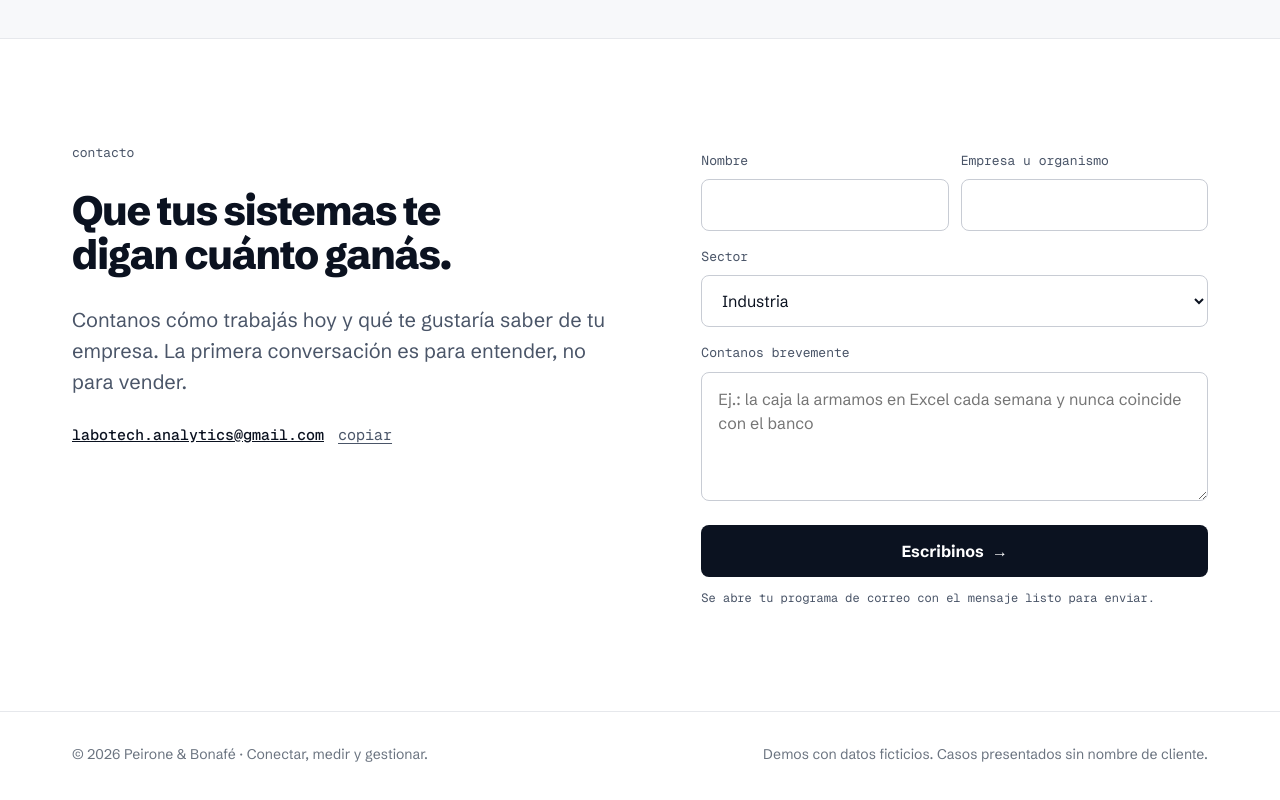
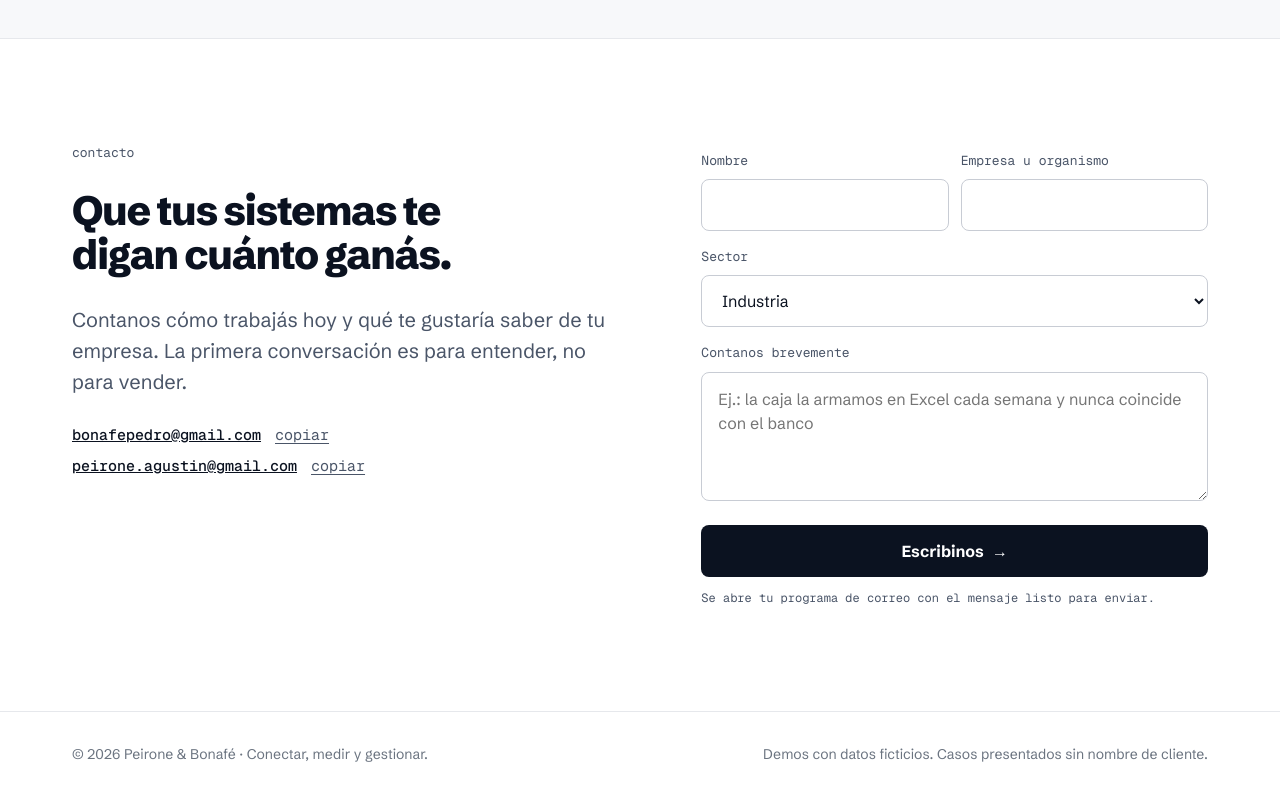
Before and after one commit to pedro-bonafe/kairos-analytics, a plain HTML site: page index.html in a window 1280 px wide. Shown: the part 8291-9091 px from the top of the page. Drawn offline with nearby package versions, Linux system fonts and the light colour scheme.

Commit message:
Contacto: correos de Pedro y Agustín
El formulario escribe a las dos casillas a la vez y ambas se muestran con
su botón de copiar.

Co-Authored-By: Claude Opus 5.5 <noreply@anthropic.com>

```diff
--- a/app.js
+++ b/app.js
@@ -405,15 +405,15 @@
   /* ------------------------------------------------------------------------
      Contacto: arma el correo y lo abre en el cliente de correo
      ------------------------------------------------------------------------ */
-  const mail = $("#ctaMail");
-  mail.textContent = CONTACT_EMAIL;
-  mail.href = `mailto:${CONTACT_EMAIL}`;
-  $("#copyMail").addEventListener("click", () => copy(CONTACT_EMAIL, "Correo copiado"));
+  const mails = $("#ctaMails");
+  mails.innerHTML = CONTACT_EMAILS.map((m) => `
+    <li><a href="mailto:${esc(m)}">${esc(m)}</a> <button class="link-btn" type="button" data-copy="${esc(m)}">copiar</button></li>`).join("");
+  mails.addEventListener("click", (e) => { const b = e.target.closest("[data-copy]"); if (b) copy(b.dataset.copy, "Correo copiado"); });
   $("#ctaForm").addEventListener("submit", (e) => {
     e.preventDefault();
     const v = (id) => $(id).value.trim();
     const quien = [v("#ctaNombre"), v("#ctaOrg")].filter(Boolean).join(" · ");
     const subject = `Consulta · ${v("#ctaSector")}${quien ? " · " + quien : ""}`;
-    location.href = `mailto:${CONTACT_EMAIL}?subject=${encodeURIComponent(subject)}&body=${encodeURIComponent(v("#ctaMsg") + (quien ? `\n\n— ${quien}` : ""))}`;
+    location.href = `mailto:${CONTACT_EMAILS.join(",")}?subject=${encodeURIComponent(subject)}&body=${encodeURIComponent(v("#ctaMsg") + (quien ? `\n\n— ${quien}` : ""))}`;
   });
 })();
--- a/data.js
+++ b/data.js
@@ -9,8 +9,8 @@
 // Cambiar acá cuando la marca esté definida (se reemplaza en nav y footer).
 const BRAND = "Peirone & Bonafé";
 
-// Casilla que abre el formulario de contacto. Reemplazar cuando exista la nueva.
-const CONTACT_EMAIL = "labotech.analytics@gmail.com";
+// Casillas de contacto: el formulario escribe a todas a la vez.
+const CONTACT_EMAILS = ["bonafepedro@gmail.com", "peirone.agustin@gmail.com"];
 
 // Estado real de cada caso. Es una referencia interna: la página no lo muestra.
 const ESTADOS = {
--- a/index.html
+++ b/index.html
@@ -203,10 +203,7 @@
       <div class="label">contacto</div>
       <h2>Que tus sistemas te digan cuánto ganás.</h2>
       <p class="lead">Contanos cómo trabajás hoy y qué te gustaría saber de tu empresa. La primera conversación es para entender, no para vender.</p>
-      <p class="contact-direct label">
-        <a id="ctaMail" href="#"></a>
-        <button class="link-btn" type="button" id="copyMail">copiar</button>
-      </p>
+      <ul class="contact-direct label" id="ctaMails" aria-label="Correos de contacto"></ul>
     </div>
     <form class="contact-form reveal" id="ctaForm">
       <div class="form-row">
--- a/styles.css
+++ b/styles.css
@@ -276,7 +276,8 @@ details.more p { margin: 12px 0 0; }
 .member-links a:hover { text-decoration: underline; text-underline-offset: 3px; }
 
 /* ---------- Contacto ---------- */
-.contact-direct { display: flex; gap: 14px; align-items: baseline; flex-wrap: wrap; font-size: 15px; }
+.contact-direct { list-style: none; margin: 0; padding: 0; display: grid; gap: 8px; font-size: 15px; }
+.contact-direct li { display: flex; gap: 14px; align-items: baseline; flex-wrap: wrap; }
 .contact-direct a { color: var(--ink); font-weight: 500; }
 .contact-form { display: grid; gap: 8px; }
 .form-row { display: grid; grid-template-columns: 1fr 1fr; gap: 12px; }
```
Also changed, not shown: 1 other file.
